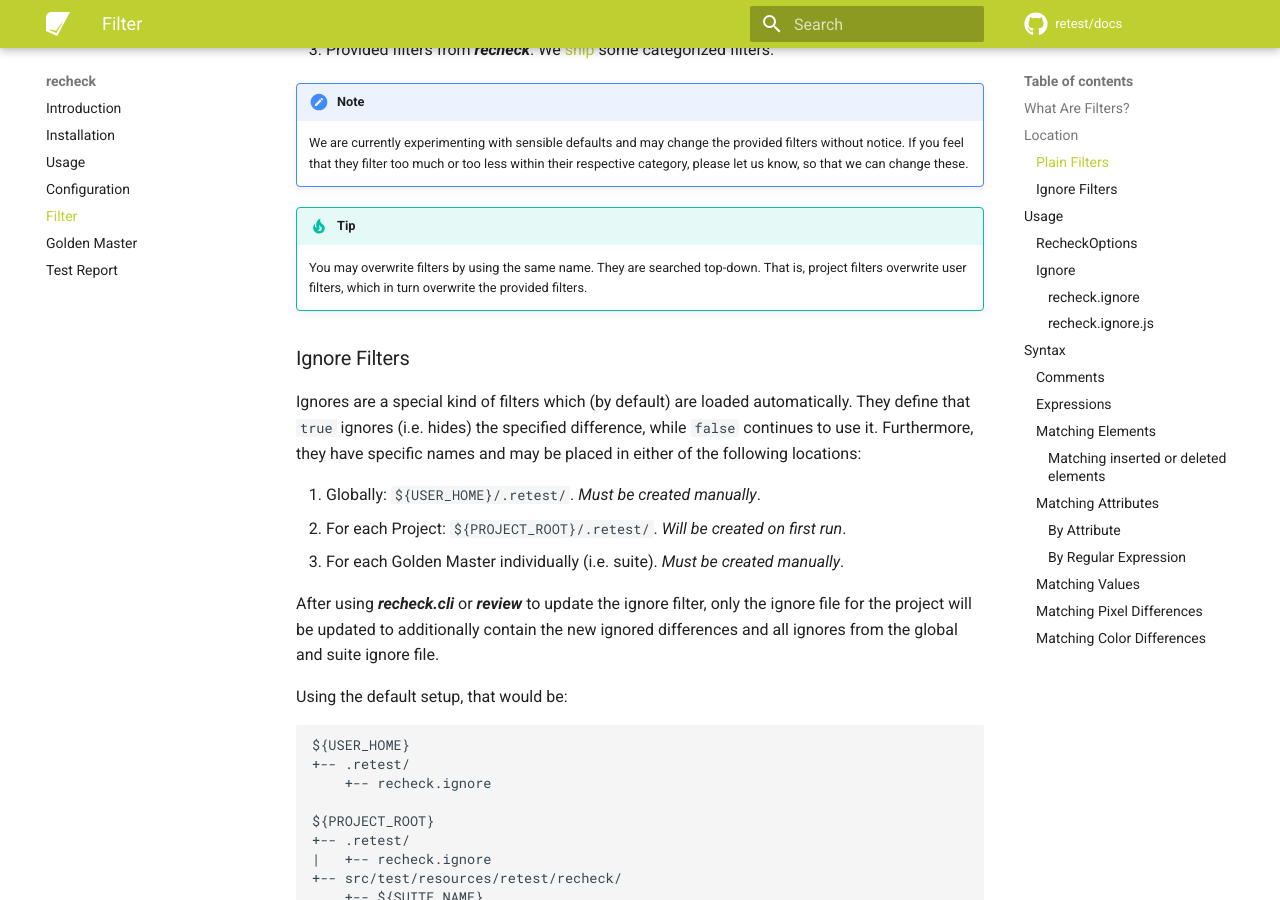
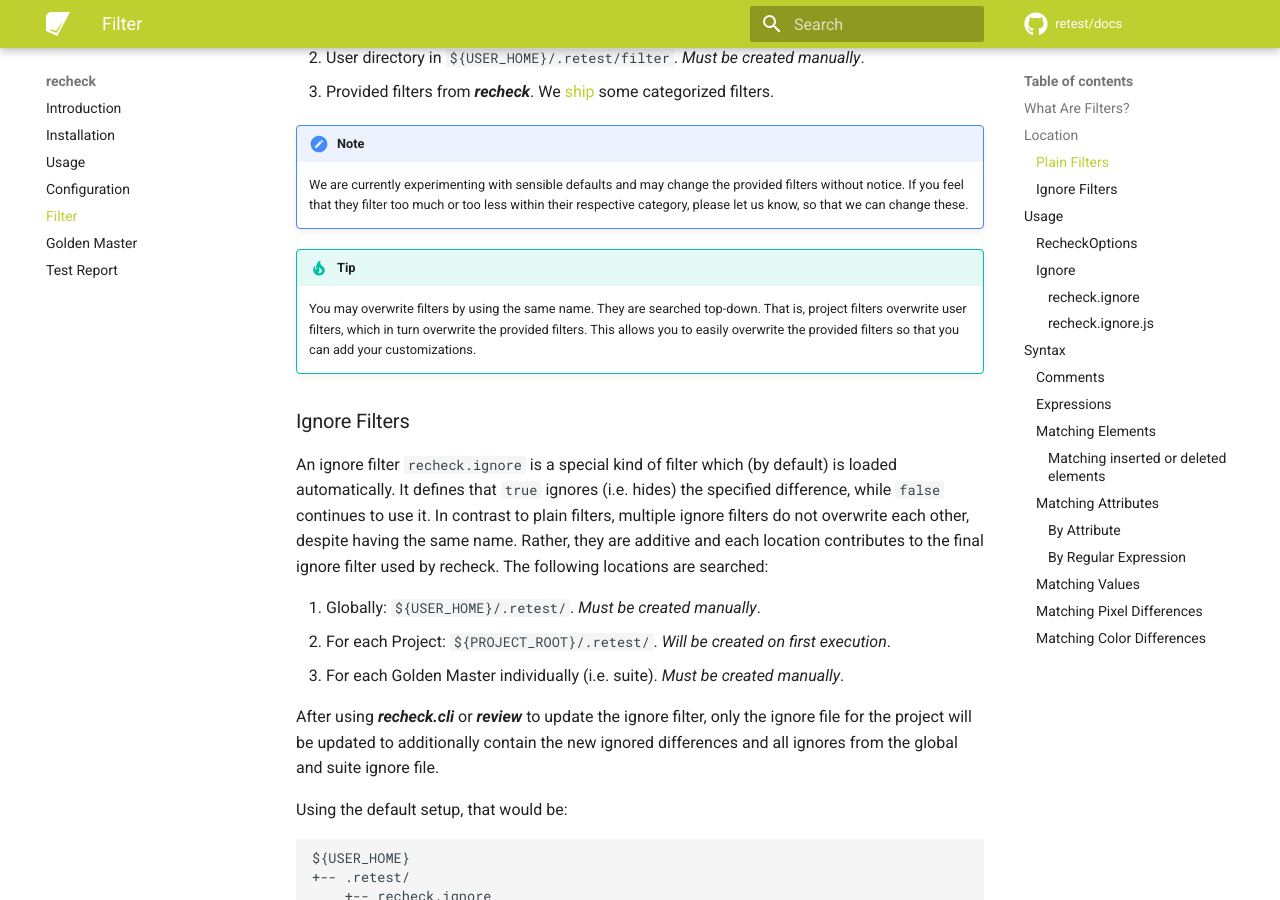
Before and after one commit to retest/docs, an MkDocs documentation site: the page built from docs/recheck/usage/filter.md, in a window 1280 px wide and 900 px high, scrolled down 1262 px. Built offline with MkDocs 1.6.1 and Material for MkDocs 9.7.7, drawn with Linux system fonts in a browser that asks for light colours; comment, search, counter and statistics services are not loaded; some of the changed text lies outside the part shown.

Commit message:
Improve some wording

```diff
--- a/docs/recheck/usage/filter.md
+++ b/docs/recheck/usage/filter.md
@@ -10,7 +10,9 @@ The advantages of this approach are as follows:
 
 ### What Are Filters?
 
-Filters can be used for different purposes, most notably to reduce the noise mentioned above within a report. They can accept different arguments:
+Filters can be used for different purposes, most notably to reduce the noise mentioned above within a [report](../files/report.md).
+
+They can accept different arguments, which all are accessible using the below [syntax](#syntax):
 
 1. **Element**: Filter applies to an element. This may look at specific attributes, children or parent element to determine if the filter applies. The element in question can be identified by a wide range of identifying attributes, which are specified by the [extensions](../introduction/installation).
 2. **Attribute**: Filter applies to a single attribute either with or without an element.
@@ -35,14 +37,14 @@ By default, filters are simple text files, so that they are reusable within diff
     We are currently experimenting with sensible defaults and may change the provided filters without notice. If you feel that they filter too much or too less within their respective category, please let us know, so that we can change these.
 
 !!! tip
-    You may overwrite filters by using the same name. They are searched top-down. That is, project filters overwrite user filters, which in turn overwrite the provided filters.
+    You may overwrite filters by using the same name. They are searched top-down. That is, project filters overwrite user filters, which in turn overwrite the provided filters. This allows you to easily overwrite the provided filters so that you can add your customizations.
 
 ### Ignore Filters
 
-Ignores are a special kind of filters which (by default) are loaded automatically. They define that `true` ignores (i.e. hides) the specified difference, while `false` continues to use it. Furthermore, they have specific names and may be placed in either of the following locations:
+An ignore filter `recheck.ignore` is a special kind of filter which (by default) is loaded automatically. It defines that `true` ignores (i.e. hides) the specified difference, while `false` continues to use it. In contrast to plain filters, multiple ignore filters do not overwrite each other, despite having the same name. Rather, they are additive and each location contributes to the final ignore filter used by recheck. The following locations are searched:
 
 1. Globally: `${USER_HOME}/.retest/`. *Must be created manually*.
-2. For each Project: `${PROJECT_ROOT}/.retest/`. *Will be created on first run*.
+2. For each Project: `${PROJECT_ROOT}/.retest/`. *Will be created on first execution*.
 3. For each Golden Master individually (i.e. suite). *Must be created manually*.
 
 After using ***recheck.cli*** or ***review*** to update the ignore filter, only the ignore file for the project will be updated to additionally contain the new ignored differences and all ignores from the global and suite ignore file.
```
